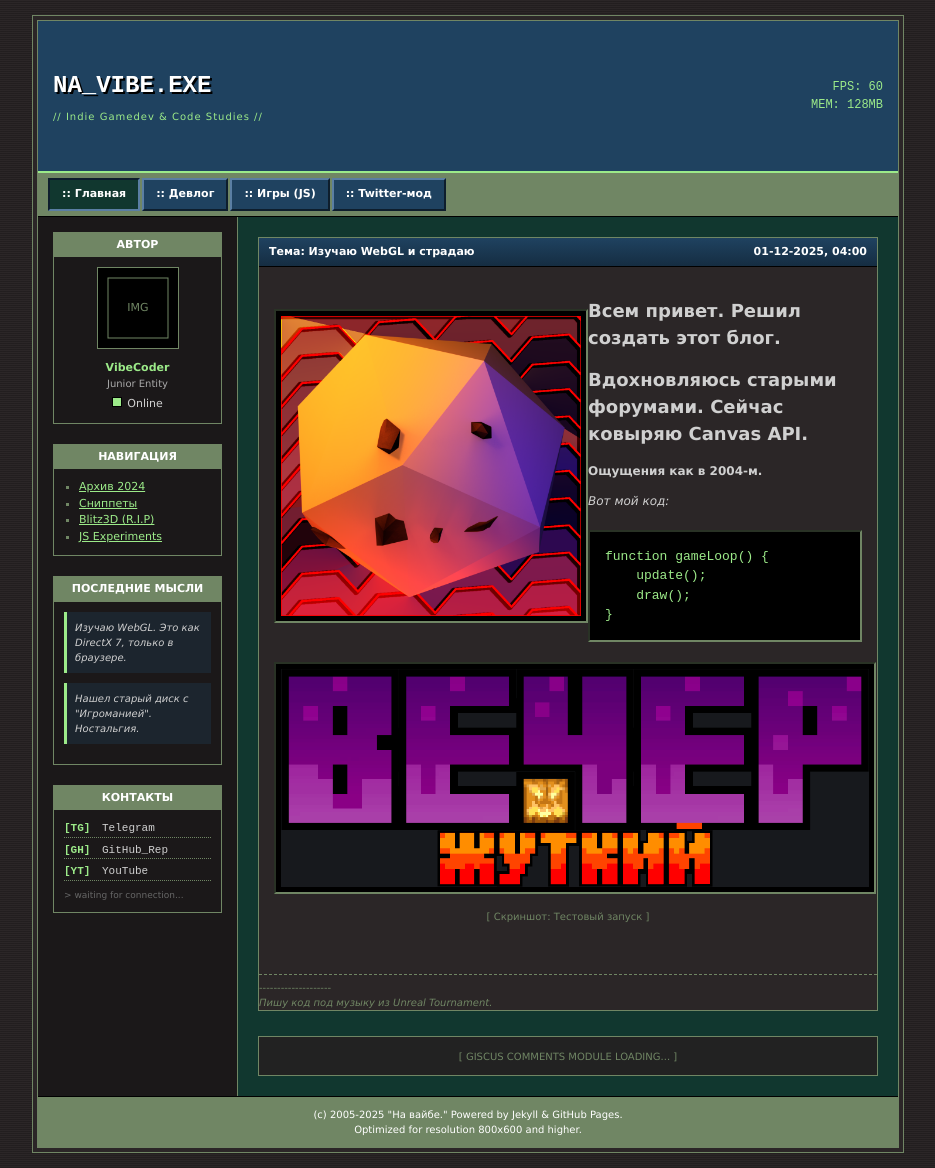
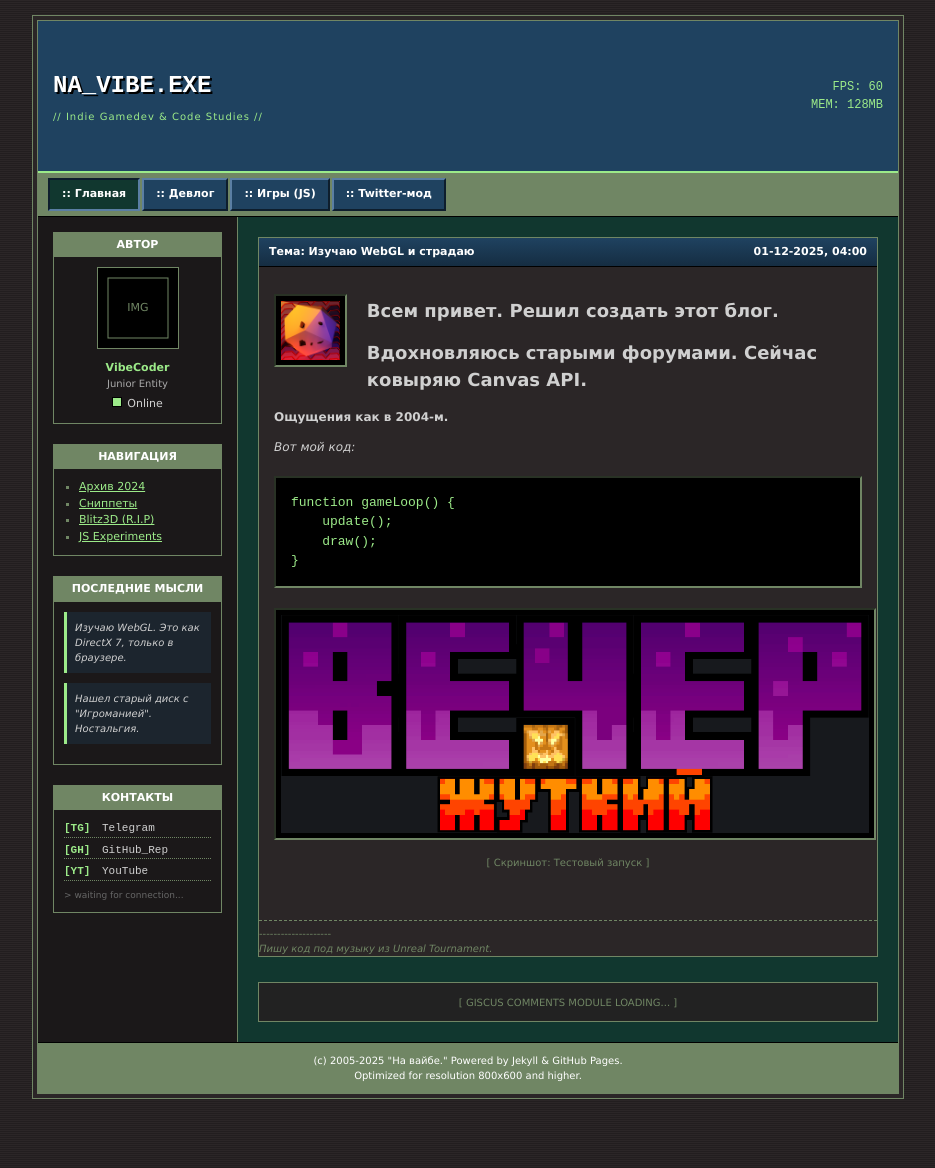
Before and after one commit to TN3EP/Na-vaybe, a Jekyll site: the page built from _posts/2025-12-01-hello-world.md, in a window 1280 px wide. Shown: the whole page, without its empty margins (172-1107 px from the left). Built offline with Jekyll 4.4.1, drawn with Linux system fonts in a browser that asks for light colours; after the commit the page ends 1114 px from its top, so only the background shows below that.

Commit message:
какая разница?

```diff
--- a/_posts/2025-12-01-hello-world.md
+++ b/_posts/2025-12-01-hello-world.md
@@ -3,7 +3,7 @@ layout: post
 title: "Изучаю WebGL и страдаю"
 date: 2025-12-01 4:00:00
 ---
-![](</static/img/лоу поли печенье с фоном 1.png>){: .img-left .img-small }
+![](</static/img/лоу поли печенье с фоном 1.png>){: .left .w-10 }
 
 # Всем привет. Решил создать этот блог.
 
--- a/static/css/style.css
+++ b/static/css/style.css
@@ -345,29 +345,47 @@ footer {
 }
 
 
-/* Утилиты для картинок */
+/* --- КОНСТРУКТОР КАРТИНОК --- */
 
-/* Картинка слева, текст обтекает справа */
-.img-left {
+/* 1. РАЗМЕРЫ (Ширина картинки) */
+.w-10  { max-width: 10% !important; }
+.w-20  { max-width: 20% !important; }
+.w-30  { max-width: 30% !important; }
+.w-40  { max-width: 40% !important; }
+.w-50  { max-width: 50% !important; }
+.w-60  { max-width: 60% !important; }
+.w-70  { max-width: 70% !important; }
+.w-80  { max-width: 80% !important; }
+.w-90  { max-width: 90% !important; }
+.w-100 { max-width: 100% !important; } /* На всю ширину */
+
+/* 2. ПОЛОЖЕНИЕ И ОБТЕКАНИЕ */
+
+/* Текст обтекает картинку (картинка сбоку) */
+.left {
     float: left;
-    margin: 0 15px 10px 0; /* Отступ справа и снизу */
-    max-width: 200px !important; /* Делаем её маленькой */
-    clear: both; /* На всякий случай */
+    margin: 0 20px 10px 0 !important; /* Отступ справа */
 }
 
-/* Картинка справа, текст обтекает слева */
-.img-right {
+.right {
     float: right;
-    margin: 0 0 10px 15px; /* Отступ слева и снизу */
-    max-width: 200px !important;
-    clear: both;
+    margin: 0 0 10px 20px !important; /* Отступ слева */
 }
 
-/* Просто маленькая картинка по центру */
-.img-small {
-    max-width: 300px !important;
-    margin: 10px auto;
+/* Картинка на отдельной строке (текст НЕ обтекает) */
+.center {
     display: block;
+    float: none;
+    clear: both; /* Запрещает обтекание */
+    margin: 20px auto !important; /* Центрируем саму картинку */
+}
+
+/* Сброс обтекания (если нужно, чтобы текст ниже перестал липнуть к картинке) */
+.clear {
+    clear: both;
+    display: block;
+    height: 0;
+    width: 100%;
 }
 
 /* Хак, чтобы "флоаты" не ломали верстку, если текста мало */
```
